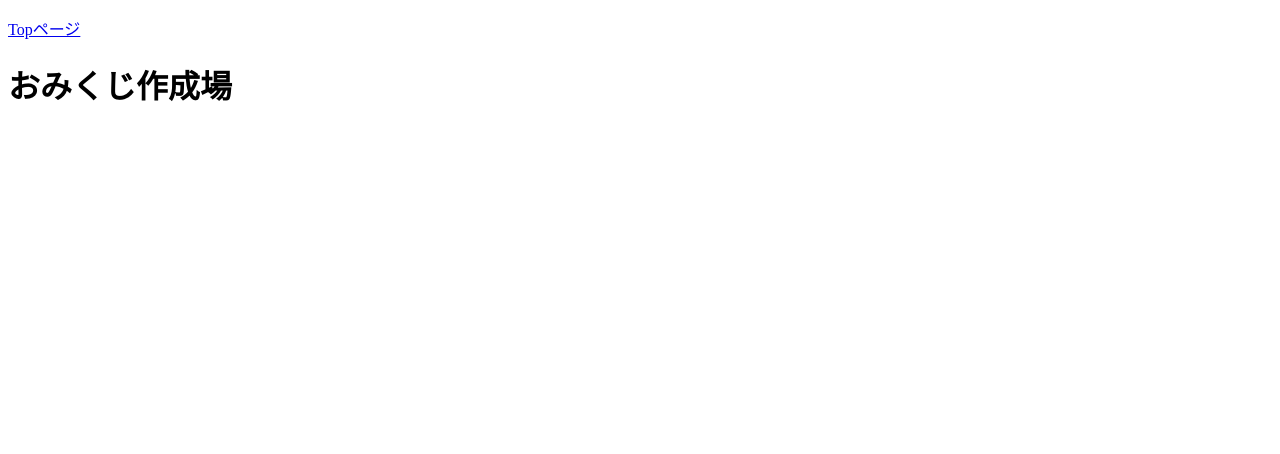
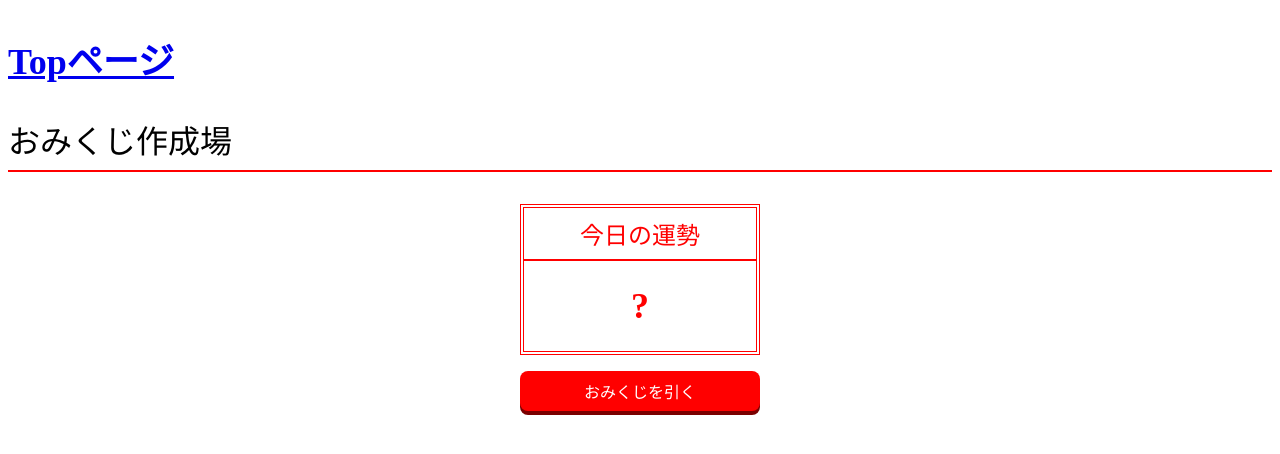
Before and after one commit to kibomasu/hp, a plain HTML site: page omikuji/index.html in a window 1280 px wide. Drawn offline with Linux system fonts and the light colour scheme.

Commit message:
おみくじ追加

```diff
--- a/omikuji/index.html
+++ b/omikuji/index.html
@@ -1,10 +1,25 @@
 <!DOCTYPE html>
-<html>
-    <head>
-        <title>おみくじ</title>
-    </head>
-    <body>
-        <p><a href="../index.html">Topページ</a></p>
+<html lang="en">
+<head>
+    <meta charset="UTF-8">
+    <meta http-equiv="X-UA-Compatible" content="IE=edge">
+    <meta name="viewport" content="width=device-width, initial-scale=1.0">
+    <title>おみくじアプリ</title>
+    <link rel="stylesheet" href="style.css">
+</head>
+<body>
+    <p><a href="../index.html">Topページ</a></p>
         <h1>おみくじ作成場</h1>
-    </body>
+    <main>
+        <section>
+            <h1>今日の運勢</h1>
+            <p id = "result">?</p>
+        </section>
+
+        <button id = "btn">おみくじを引く</button>
+
+    </main>
+
+    <script src="main.js"></script>
+</body>
 </html>
--- /dev/null
+++ b/omikuji/main.js
@@ -0,0 +1,15 @@
+'use strict'
+
+{
+    const btn = document.getElementById('btn');
+    const result = document.getElementById('result');
+
+
+    btn.addEventListener('click', () => {
+        const results = ["大吉", '中吉', '凶', '小吉'];
+        const n = Math.floor(Math.random() * results.length);
+
+        result.textContent = results[n];
+
+    });
+}
--- /dev/null
+++ b/omikuji/style.css
@@ -0,0 +1,47 @@
+@charset "utf-8";
+
+main{
+    width: 240px;
+    margin: 32px auto;
+}
+section{
+    border: 4px double red;
+    text-align: center;
+    color: red;
+
+}
+
+h1 {
+    margin: 0;
+    border-bottom: 2px solid red;
+    font-weight: normal;
+    padding: 8px 0;
+}
+p {
+    margin: 0;
+    font-weight: bold;
+    font-size: 36px;
+    padding: 24px 0;
+}
+
+button{
+    all: unset;
+    width: 100%;
+    background-color: red;
+    border-radius: 8px;
+    color: white;
+    text-align: center;
+    padding: 8px 0;
+    margin-top: 16px;
+    cursor: pointer;
+    box-shadow: 0 4px #7a0000;
+}
+
+button:hover {
+    opacity: 0.8;
+}
+
+button:active {
+    box-shadow: 0 1px #7a0000;
+    transform: translateY(3px);
+}
```
